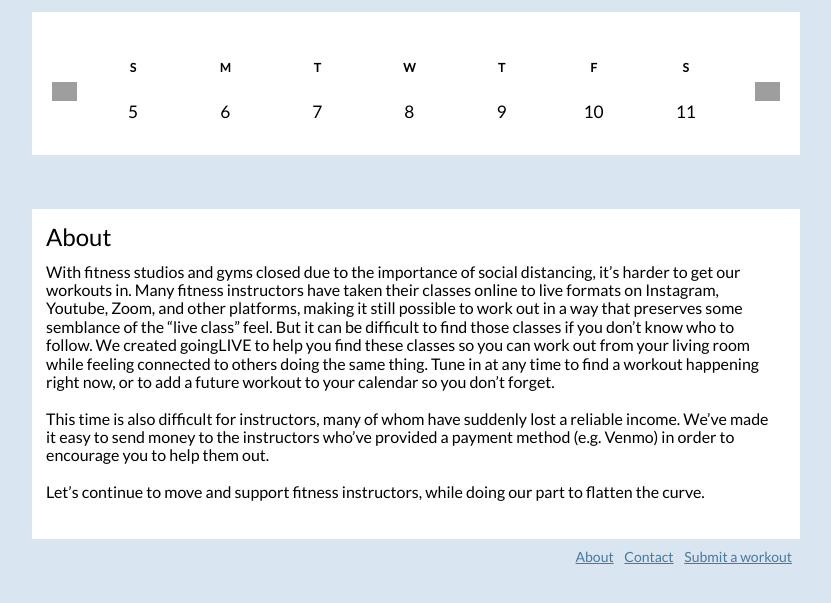
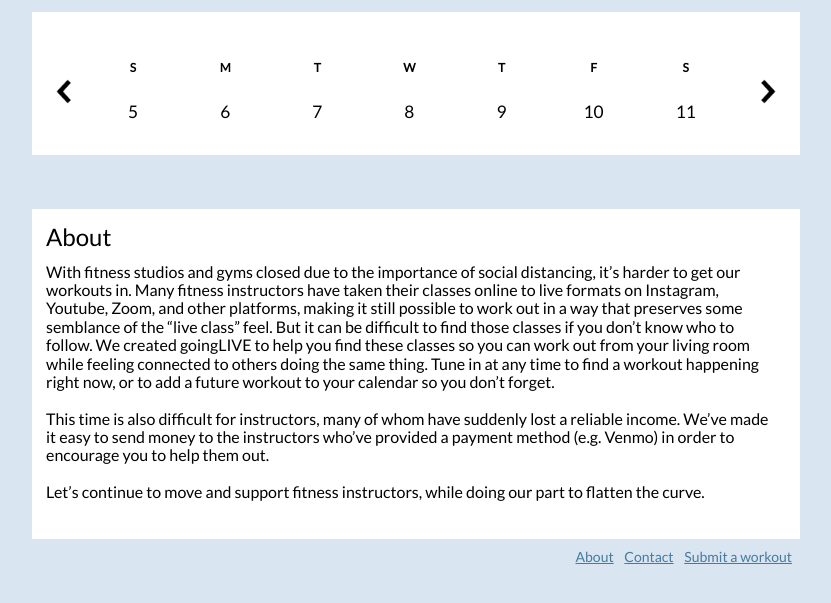
Before and after one commit to jrb2137/workoutlive, a plain HTML site: page index.html in a window 1280 px wide. Shown: the part 103-706 px from the top of the page, without its empty margins (224-1055 px from the left). Drawn offline with nearby package versions, Linux system fonts and the light colour scheme; no server answers; grey boxes are pictures that could not be loaded.

Commit message:
fixed arrow images

```diff
--- a/index.html
+++ b/index.html
@@ -1126,7 +1126,7 @@ a:active {
         <div id="selected_month" style="display:table-cell; vertical-align:middle; text-align:center;"></div>
     </div>
     <div style="display:table; width:100%">
-      <div style="display:table-cell; text-align:left; cursor:pointer; width:35px; vertical-align:middle;" onClick="switchToPreviousDay();"><img src="https://www.iedparis8.net/static/djangocms_admin_style/fonts/src/chevron-left.svg" style="width:25px;" /></div>
+      <div style="display:table-cell; text-align:left; cursor:pointer; width:35px; vertical-align:middle;" onClick="switchToPreviousDay();"><img src="assets/arrow_left.png" style="width:25px;" /></div>
       <div style="display:table-cell">
         <div class="calendar-dates">
             <div class="days">
@@ -1145,7 +1145,7 @@ a:active {
             </div>
         </div>
       </div>
-      <div style="display:table-cell; text-align:right; cursor:pointer; width:35px; vertical-align:middle;" onClick="switchToNextDay();"><img src="https://www.iedparis8.net/static/djangocms_admin_style/fonts/src/arrow-right.svg" style="width:25px;" /></div>
+      <div style="display:table-cell; text-align:right; cursor:pointer; width:35px; vertical-align:middle;" onClick="switchToNextDay();"><img src="assets/arrow_right.png" style="width:25px;" /></div>
     </div>
 
 
```
Also changed, not shown: assets/arrow_left.png (added), assets/arrow_right.png (added).
